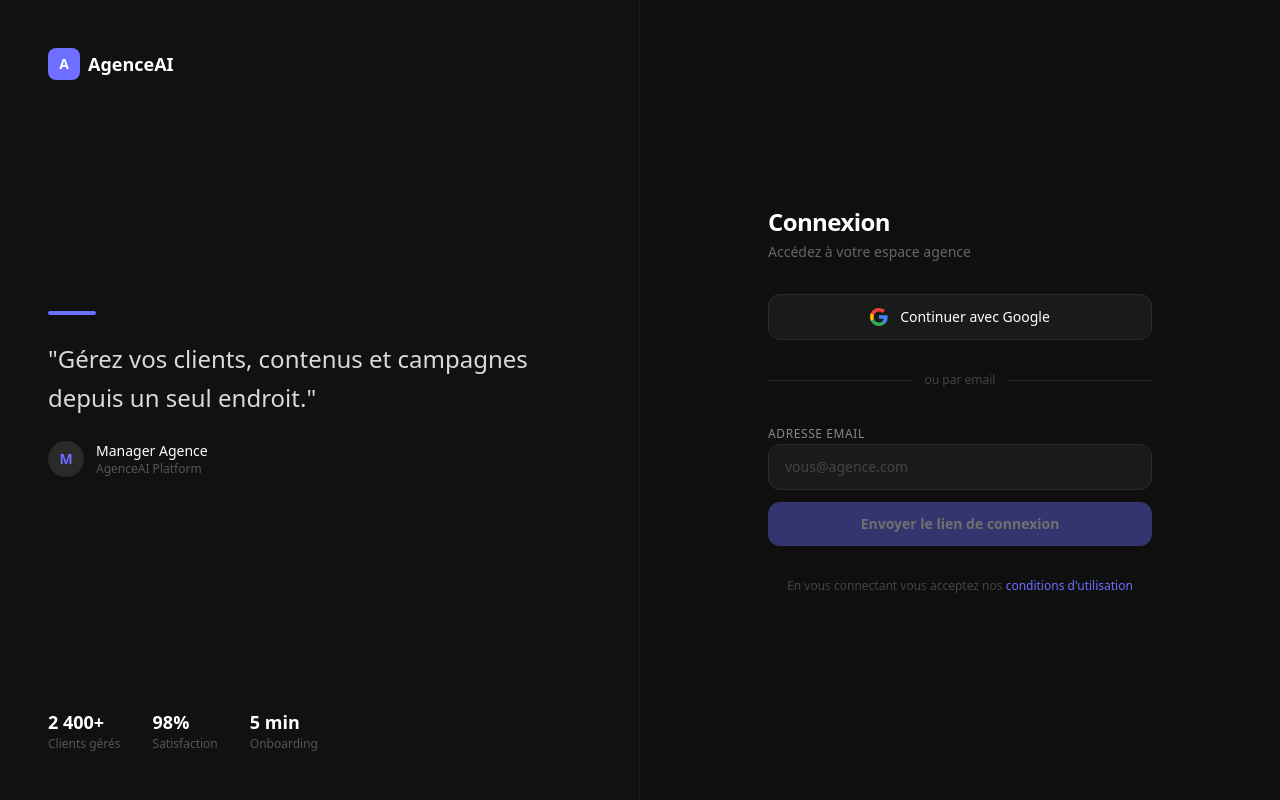
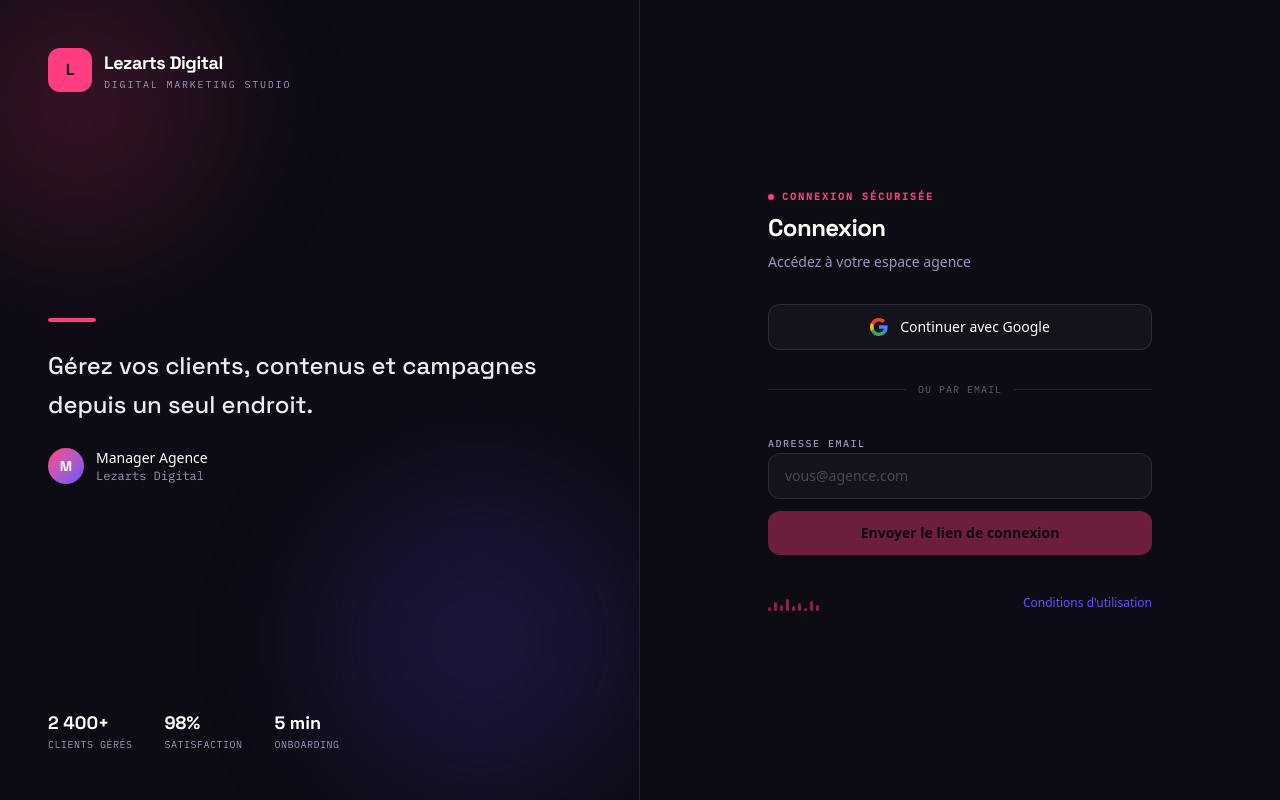
Before and after one commit to Eyaajmii/agence-digitale-platform, a Next.js app: page /auth/login in a window 1280 px wide. Built offline with nearby package versions, Linux system fonts and the light colour scheme.

Commit message:
Rolle collab corrig

```diff
--- a/app/auth/login/page.tsx
+++ b/app/auth/login/page.tsx
@@ -1,26 +1,40 @@
 "use client";
-import { Suspense,useState } from "react";
+import { Suspense, useState } from "react";
 import { signIn } from "next-auth/react";
 import { useSearchParams } from "next/navigation";
-function LoginContent(){
+
+function Waveform() {
+  const bars = [4, 9, 6, 12, 5, 8, 3, 10, 6];
+  return (
+    <div className="flex items-end gap-[3px] h-4">
+      {bars.map((h, i) => (
+        <span
+          key={i}
+          className="w-[3px] rounded-full bg-[#FF3D7F]/50"
+          style={{ height: `${h}px` }}
+        />
+      ))}
+    </div>
+  );
+}
+
+function LoginContent() {
   const [email, setEmail] = useState("");
   const [loading, setLoading] = useState(false);
   const [emailSent, setEmailSent] = useState(false);
   const searchParams = useSearchParams();
 
   const isVerify = searchParams.get("verify") === "1";
-  const isError  = searchParams.get("error")  === "1";
+  const isError = searchParams.get("error") === "1";
 
-  // ── Magic link via Resend ──────────────────────────────────
   async function handleEmailSubmit(e: React.FormEvent) {
     e.preventDefault();
     setLoading(true);
-    await signIn("resend", { email, redirect: false ,callbackUrl: "/dashboard"});
+    await signIn("resend", { email, redirect: false, callbackUrl: "/dashboard" });
     setEmailSent(true);
     setLoading(false);
   }
 
-  // ── Google OAuth ───────────────────────────────────────────
   async function handleGoogle() {
     setLoading(true);
     await signIn("google", { callbackUrl: "/dashboard" });
@@ -29,18 +43,31 @@ function LoginContent(){
   // ── État : email envoyé ────────────────────────────────────
   if (emailSent || isVerify) {
     return (
-      <div className="min-h-screen flex items-center justify-center bg-[#0F0F0F]">
-        <div className="bg-[#1A1A1A] border border-[#2A2A2A] rounded-2xl p-10 max-w-md w-full text-center space-y-4">
-          <div className="text-4xl">📬</div>
-          <h2 className="text-white text-xl font-semibold">Vérifiez votre email</h2>
-          <p className="text-[#888] text-sm">
+      <div className="min-h-screen flex items-center justify-center bg-[#0D0B14] relative overflow-hidden">
+        <div className="absolute -top-24 -left-24 w-96 h-96 bg-[#FF3D7F]/10 blur-3xl rounded-full" />
+        <div className="absolute -bottom-24 -right-24 w-96 h-96 bg-[#6C4CFF]/10 blur-3xl rounded-full" />
+
+        <div className="relative bg-white/[0.03] border border-white/10 rounded-2xl p-10 max-w-md w-full text-center space-y-5 backdrop-blur-xl">
+          <div className="flex justify-center">
+            <span className="relative flex h-3 w-3">
+              <span className="animate-ping absolute inline-flex h-full w-full rounded-full bg-[#FF3D7F] opacity-75" />
+              <span className="relative inline-flex rounded-full h-3 w-3 bg-[#FF3D7F]" />
+            </span>
+          </div>
+          <h2 className="font-[Space_Grotesk,sans-serif] text-white text-xl font-bold tracking-tight">
+            Vérifiez votre email
+          </h2>
+          <p className="text-[#9C96B5] text-sm leading-relaxed">
             Un lien de connexion a été envoyé à{" "}
             <span className="text-white font-medium">{email || "votre adresse"}</span>.
             <br />Cliquez dessus pour vous connecter.
           </p>
+          <p className="text-[10px] uppercase tracking-[0.2em] text-[#9C96B5]/60 font-[IBM_Plex_Mono,monospace]">
+            En attente du signal
+          </p>
           <button
             onClick={() => { setEmailSent(false); setEmail(""); }}
-            className="text-[#6C6FFF] text-sm underline underline-offset-2 hover:text-[#8B8EFF] transition-colors"
+            className="text-[#FF3D7F] text-sm underline underline-offset-4 hover:text-[#FF6B9C] transition-colors"
           >
             Utiliser une autre adresse
           </button>
@@ -51,67 +78,86 @@ function LoginContent(){
 
   // ── Page login principale ──────────────────────────────────
   return (
-    <div className="min-h-screen flex bg-[#0F0F0F]">
+    <div className="min-h-screen flex bg-[#0D0B14]">
 
       {/* ── Panneau gauche — branding ── */}
-      <div className="hidden lg:flex flex-col justify-between w-1/2 p-12 bg-[#111] border-r border-[#1E1E1E]">
+      <div className="hidden lg:flex flex-col justify-between w-1/2 p-12 relative overflow-hidden border-r border-white/10">
+        <div className="absolute -top-10 -left-16 w-72 h-72 bg-[#FF3D7F]/15 blur-3xl rounded-full" />
+        <div className="absolute bottom-0 right-0 w-80 h-80 bg-[#6C4CFF]/15 blur-3xl rounded-full" />
+
         {/* Logo */}
-        <div className="flex items-center gap-2">
-          <div className="w-8 h-8 rounded-lg bg-[#6C6FFF] flex items-center justify-center">
-            <span className="text-white text-sm font-bold">A</span>
+        <div className="relative flex items-center gap-3">
+          <div className="w-11 h-11 rounded-xl bg-[#FF3D7F] flex items-center justify-center">
+            <span className="text-[#0D0B14] font-[Space_Grotesk,sans-serif] font-bold">L</span>
           </div>
-          <span className="text-white font-semibold text-lg">AgenceAI</span>
+          <div>
+            <h2 className="font-[Space_Grotesk,sans-serif] font-bold text-white text-lg tracking-tight">
+              Lezarts Digital
+            </h2>
+            <p className="text-[10px] uppercase tracking-[0.18em] text-[#9C96B5] font-[IBM_Plex_Mono,monospace]">
+              Digital Marketing Studio
+            </p>
+          </div>
         </div>
 
         {/* Citation centrale */}
-        <div className="space-y-6">
-          <div className="w-12 h-1 bg-[#6C6FFF] rounded-full" />
-          <blockquote className="text-[#DADADA] text-2xl font-light leading-relaxed">
-            "Gérez vos clients, contenus et campagnes depuis un seul endroit."
+        <div className="relative space-y-6">
+          <div className="w-12 h-1 bg-[#FF3D7F] rounded-full" />
+          <blockquote className="font-[Space_Grotesk,sans-serif] text-[#EDEBF5] text-2xl font-light leading-relaxed">
+            Gérez vos clients, contenus et campagnes depuis un seul endroit.
           </blockquote>
           <div className="flex items-center gap-3">
-            <div className="w-9 h-9 rounded-full bg-[#2A2A2A] flex items-center justify-center text-[#6C6FFF] font-bold text-sm">
+            <div className="w-9 h-9 rounded-full bg-gradient-to-br from-[#FF3D7F] to-[#6C4CFF] flex items-center justify-center text-white font-bold text-sm font-[Space_Grotesk,sans-serif]">
               M
             </div>
             <div>
               <p className="text-white text-sm font-medium">Manager Agence</p>
-              <p className="text-[#555] text-xs">AgenceAI Platform</p>
+              <p className="text-[#9C96B5] text-xs font-[IBM_Plex_Mono,monospace]">Lezarts Digital</p>
             </div>
           </div>
         </div>
 
         {/* Stats bas */}
-        <div className="flex gap-8">
+        <div className="relative flex gap-8">
           {[
             { value: "2 400+", label: "Clients gérés" },
-            { value: "98%",    label: "Satisfaction" },
-            { value: "5 min",  label: "Onboarding" },
+            { value: "98%", label: "Satisfaction" },
+            { value: "5 min", label: "Onboarding" },
           ].map((s) => (
             <div key={s.label}>
-              <p className="text-white font-semibold text-lg">{s.value}</p>
-              <p className="text-[#555] text-xs">{s.label}</p>
+              <p className="text-white font-[Space_Grotesk,sans-serif] font-bold text-lg">{s.value}</p>
+              <p className="text-[#9C96B5] text-[10px] uppercase tracking-wider font-[IBM_Plex_Mono,monospace]">{s.label}</p>
             </div>
           ))}
         </div>
       </div>
 
       {/* ── Panneau droit — formulaire ── */}
-      <div className="flex flex-1 items-center justify-center p-6">
+      <div className="flex flex-1 items-center justify-center p-6 relative">
         <div className="w-full max-w-sm space-y-8">
 
           {/* Header */}
-          <div className="space-y-1">
-            <h1 className="text-white text-2xl font-semibold tracking-tight">
+          <div className="space-y-2">
+            <div className="flex items-center gap-2">
+              <span className="relative flex h-1.5 w-1.5">
+                <span className="animate-ping absolute inline-flex h-full w-full rounded-full bg-[#FF3D7F] opacity-75" />
+                <span className="relative inline-flex rounded-full h-1.5 w-1.5 bg-[#FF3D7F]" />
+              </span>
+              <span className="text-[10px] uppercase tracking-[0.2em] text-[#FF3D7F] font-[IBM_Plex_Mono,monospace] font-semibold">
+                Connexion sécurisée
+              </span>
+            </div>
+            <h1 className="font-[Space_Grotesk,sans-serif] text-white text-2xl font-bold tracking-tight">
               Connexion
             </h1>
-            <p className="text-[#666] text-sm">
+            <p className="text-[#9C96B5] text-sm">
               Accédez à votre espace agence
             </p>
           </div>
 
           {/* Erreur */}
           {isError && (
-            <div className="bg-red-500/10 border border-red-500/20 rounded-lg px-4 py-3 text-red-400 text-sm">
+            <div className="bg-[#FF3D7F]/10 border border-[#FF3D7F]/30 rounded-lg px-4 py-3 text-[#FF6B9C] text-sm">
               Une erreur est survenue. Réessayez.
             </div>
           )}
@@ -120,7 +166,7 @@ function LoginContent(){
           <button
             onClick={handleGoogle}
             disabled={loading}
-            className="w-full flex items-center justify-center gap-3 bg-[#1A1A1A] hover:bg-[#222] border border-[#2A2A2A] hover:border-[#3A3A3A] text-white rounded-xl py-3 px-4 text-sm font-medium transition-all duration-150 disabled:opacity-50"
+            className="w-full flex items-center justify-center gap-3 bg-white/[0.03] hover:bg-white/[0.06] border border-white/10 hover:border-white/20 text-white rounded-xl py-3 px-4 text-sm font-medium transition-all duration-150 disabled:opacity-50"
           >
             <GoogleIcon />
             Continuer avec Google
@@ -128,15 +174,15 @@ function LoginContent(){
 
           {/* Séparateur */}
           <div className="flex items-center gap-3">
-            <div className="flex-1 h-px bg-[#2A2A2A]" />
-            <span className="text-[#444] text-xs">ou par email</span>
-            <div className="flex-1 h-px bg-[#2A2A2A]" />
+            <div className="flex-1 h-px bg-white/10" />
+            <span className="text-[#9C96B5]/60 text-[10px] uppercase tracking-widest font-[IBM_Plex_Mono,monospace]">ou par email</span>
+            <div className="flex-1 h-px bg-white/10" />
           </div>
 
           {/* Magic link form */}
           <form onSubmit={handleEmailSubmit} className="space-y-3">
             <div className="space-y-1.5">
-              <label className="text-[#888] text-xs font-medium uppercase tracking-wider">
+              <label className="text-[#9C96B5] text-[10px] font-medium uppercase tracking-[0.15em] font-[IBM_Plex_Mono,monospace]">
                 Adresse email
               </label>
               <input
@@ -145,14 +191,14 @@ function LoginContent(){
                 value={email}
                 onChange={(e) => setEmail(e.target.value)}
                 placeholder="vous@agence.com"
-                className="w-full bg-[#1A1A1A] border border-[#2A2A2A] focus:border-[#6C6FFF] focus:ring-1 focus:ring-[#6C6FFF]/30 rounded-xl px-4 py-3 text-white text-sm placeholder-[#444] outline-none transition-all duration-150"
+                className="w-full bg-white/[0.03] border border-white/10 focus:border-[#FF3D7F] focus:ring-1 focus:ring-[#FF3D7F]/30 rounded-xl px-4 py-3 text-white text-sm placeholder-[#9C96B5]/40 outline-none transition-all duration-150"
               />
             </div>
 
             <button
               type="submit"
               disabled={loading || !email}
-              className="w-full bg-[#6C6FFF] hover:bg-[#7B7EFF] active:bg-[#5A5DFF] disabled:opacity-40 disabled:cursor-not-allowed text-white rounded-xl py-3 text-sm font-semibold transition-all duration-150"
+              className="w-full bg-[#FF3D7F] hover:bg-[#FF5A90] active:bg-[#E62E6C] disabled:opacity-40 disabled:cursor-not-allowed text-[#0D0B14] rounded-xl py-3 text-sm font-bold transition-all duration-150"
             >
               {loading ? (
                 <span className="flex items-center justify-center gap-2">
@@ -166,26 +212,27 @@ function LoginContent(){
           </form>
 
           {/* Footer */}
-          <p className="text-center text-[#444] text-xs">
-            En vous connectant vous acceptez nos{" "}
-            <a href="/cgu" className="text-[#6C6FFF] hover:underline">
-              conditions d'utilisation
-            </a>
-          </p>
+          <div className="flex items-center justify-between pt-2">
+            <Waveform />
+            <p className="text-center text-[#9C96B5]/50 text-xs">
+              <a href="/cgu" className="text-[#6C4CFF] hover:text-[#8B6FFF] hover:underline">
+                Conditions d'utilisation
+              </a>
+            </p>
+          </div>
         </div>
       </div>
     </div>
   );
 }
+
 export default function LoginPage() {
   return (
-    <Suspense fallback={<div>Chargement...</div>}>
+    <Suspense fallback={<div className="min-h-screen bg-[#0D0B14]" />}>
       <LoginContent />
     </Suspense>
   );
 }
-
-// ── Icônes inline ──────────────────────────────────────────────
 
 function GoogleIcon() {
   return (
```
Also changed, not shown: app/dashboard/clients/page.tsx (+12 -3 lines), app/dashboard/layout.tsx (+7 -2 lines).
